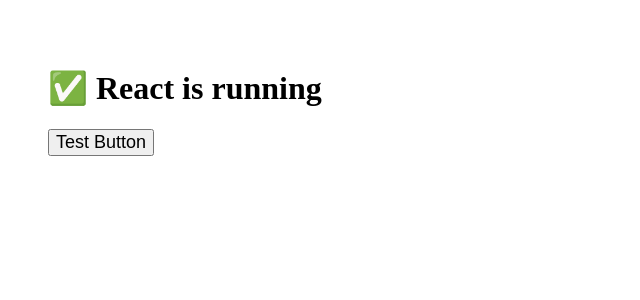
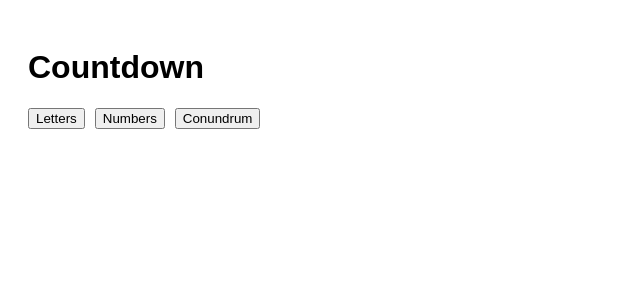
Before and after one commit to Salz123/Countdown-myltiplayer, a React (Vite) app: page / in a window 1280 px wide. Shown: the top 300 px of the page, without its empty margins (0-640 px from the left). Built offline with nearby package versions, Linux system fonts and the light colour scheme.

Commit message:
Update App.jsx

```diff
--- a/src/App.jsx
+++ b/src/App.jsx
@@ -1,13 +1,13 @@
 export default function App() {
   return (
-    <div style={{ padding: 40 }}>
-      <h1>✅ React is running</h1>
-      <button
-        onClick={() => alert("Button works")}
-        style={{ fontSize: 18 }}
-      >
-        Test Button
-      </button>
+    <div style={{ padding: "20px", fontFamily: "Arial" }}>
+      <h1>Countdown</h1>
+
+      <div style={{ marginTop: "20px" }}>
+        <button>Letters</button>
+        <button style={{ marginLeft: "10px" }}>Numbers</button>
+        <button style={{ marginLeft: "10px" }}>Conundrum</button>
+      </div>
     </div>
   );
 }
```
